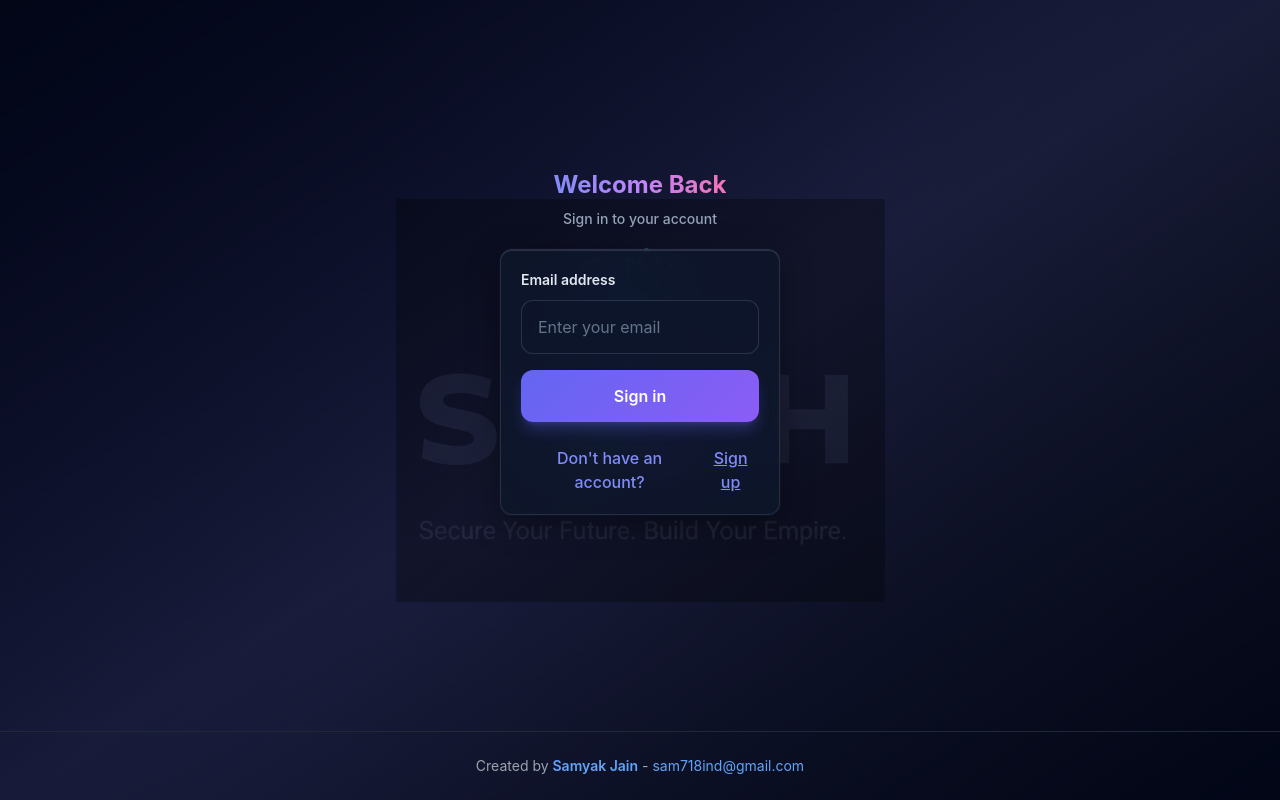
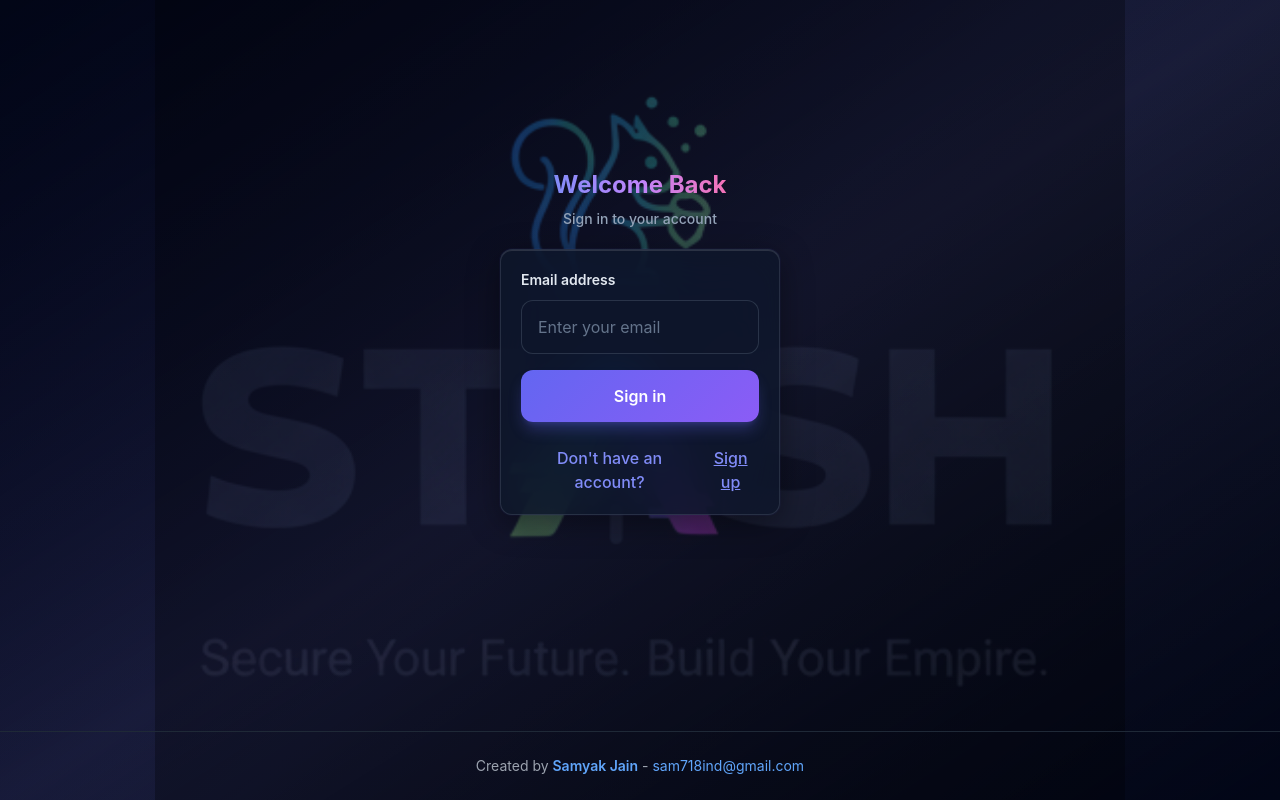
Before and after one commit to samyak555/Stash, a React (Vite) app in the folder frontend/: page /login in a window 1280 px wide. Built offline with nearby package versions, Linux system fonts and the light colour scheme; no server answers.

Commit message:
Make logo cover whole page - Full viewport size

```diff
--- a/frontend/src/components/Logo.jsx
+++ b/frontend/src/components/Logo.jsx
@@ -17,10 +17,8 @@ const Logo = ({ size = 'default', className = '', showText = true, fullPage = fa
           alt="Stash"
           className="object-contain"
           style={{
-            maxWidth: '90vw',
-            maxHeight: '90vh',
-            width: 'auto',
-            height: 'auto',
+            width: '100vw',
+            height: '100vh',
             objectFit: 'contain'
           }}
           onError={(e) => {
```
